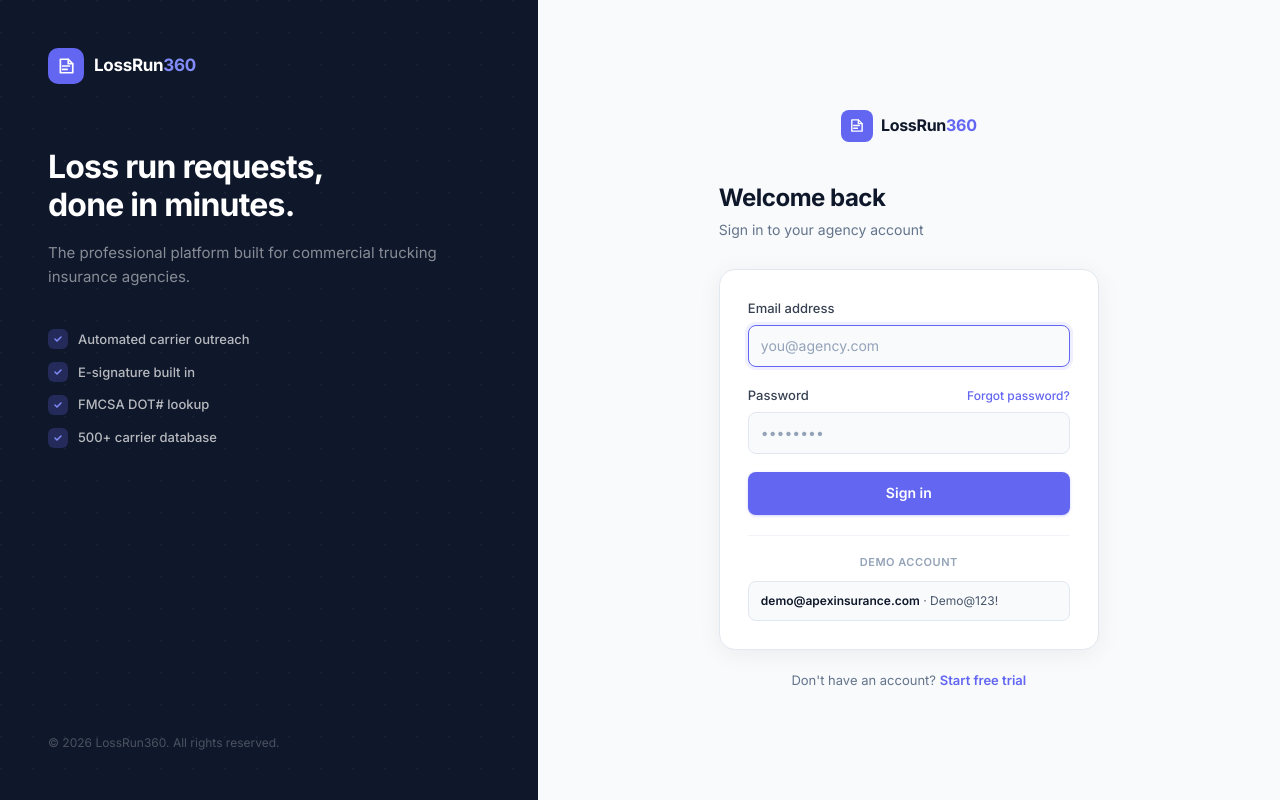
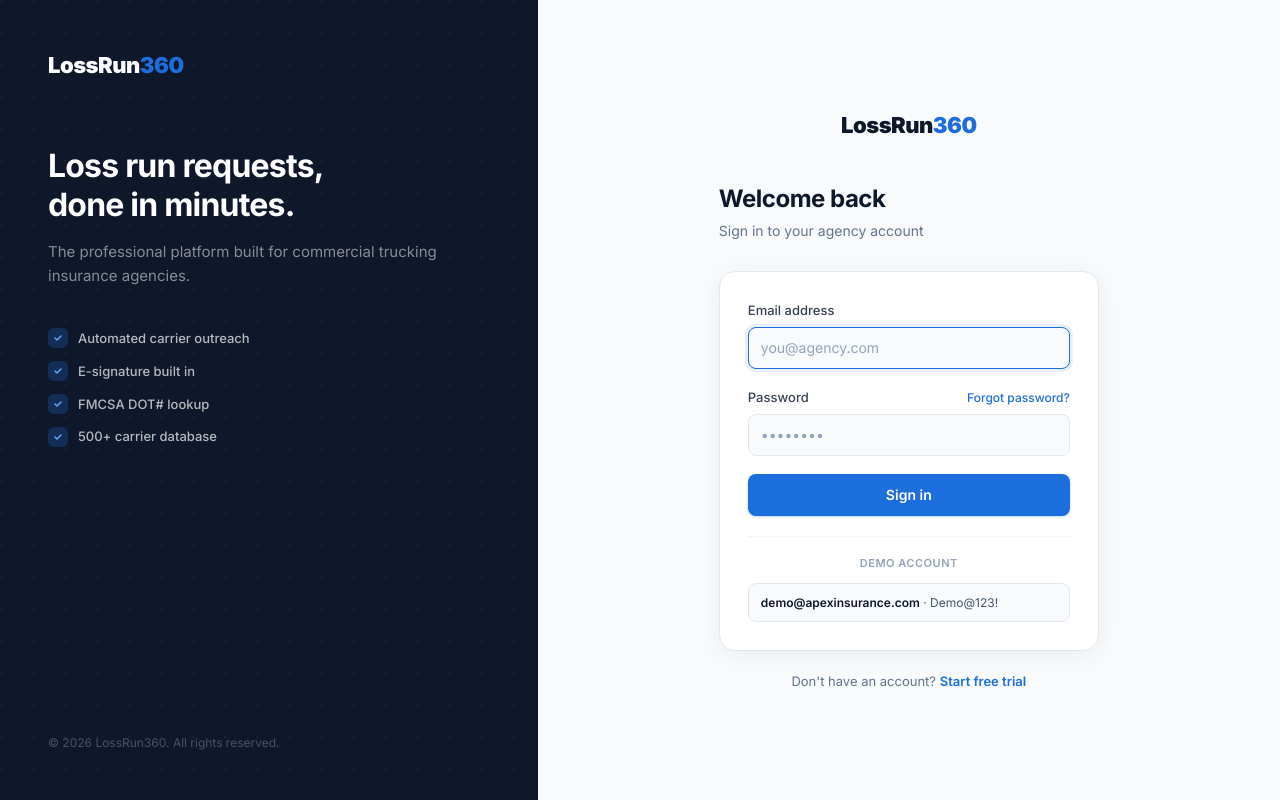
Before and after one commit to lossrun360/lossrun360, a Next.js app: page /login in a window 1280 px wide. Built offline with nearby package versions, Linux system fonts and the light colour scheme.

Commit message:
Update login page accent color to blue #1c6edd, update logo

```diff
--- a/app/(auth)/login/page.tsx
+++ b/app/(auth)/login/page.tsx
@@ -35,7 +35,7 @@ export default function LoginPage() {
   }
 
   return (
-    <div style={{ minHeight: '100vh', display: 'flex', background: '#f8fafc' }}>
+    <div style={{ minHeight: '100vh', display: 'flex', background: '#f8fafc', fontFamily: "'Inter', system-ui, sans-serif" }}>
       {/* Left branding panel */}
       <div
         style={{
@@ -50,24 +50,17 @@ export default function LoginPage() {
         }}
         className="login-panel"
       >
-        {/* Subtle grid pattern */}
         <div style={{ position: 'absolute', inset: 0, backgroundImage: 'radial-gradient(circle at 1px 1px, rgba(255,255,255,0.04) 1px, transparent 0)', backgroundSize: '32px 32px' }} />
 
         <div style={{ position: 'relative' }}>
           {/* Logo */}
-          <div style={{ display: 'flex', alignItems: 'center', gap: '10px', marginBottom: '64px' }}>
-            <div style={{ width: '36px', height: '36px', borderRadius: '10px', background: '#6366f1', display: 'flex', alignItems: 'center', justifyContent: 'center' }}>
-              <svg width="18" height="18" viewBox="0 0 16 16" fill="none">
-                <path d="M3 2h7l4 4v8H3V2z" stroke="white" strokeWidth="1.5" strokeLinejoin="round"/>
-                <path d="M10 2v4h4M5 8h6M5 11h4" stroke="white" strokeWidth="1.5" strokeLinecap="round"/>
-              </svg>
-            </div>
-            <span style={{ color: '#fff', fontWeight: '700', fontSize: '17px', letterSpacing: '-0.3px' }}>
-              LossRun<span style={{ color: '#818cf8' }}>360</span>
+          <div style={{ marginBottom: '64px' }}>
+            <span style={{ fontWeight: 900, fontSize: '22px', letterSpacing: '-0.5px', color: '#fff' }}>
+              LossRun<span style={{ color: '#1c6edd' }}>360</span>
             </span>
           </div>
 
-          <h2 style={{ fontSize: '32px', fontWeight: '700', color: '#fff', lineHeight: 1.2, letterSpacing: '-0.8px', marginBottom: '16px' }}>
+          <h2 style={{ fontSize: '32px', fontWeight: 700, color: '#fff', lineHeight: 1.2, letterSpacing: '-0.8px', marginBottom: '16px' }}>
             Loss run requests,<br />done in minutes.
           </h2>
           <p style={{ fontSize: '15px', color: 'rgba(255,255,255,0.5)', lineHeight: 1.6, marginBottom: '40px' }}>
@@ -82,12 +75,12 @@ export default function LoginPage() {
               '500+ carrier database',
             ].map((feat) => (
               <div key={feat} style={{ display: 'flex', alignItems: 'center', gap: '10px' }}>
-                <div style={{ width: '20px', height: '20px', borderRadius: '6px', background: 'rgba(99,102,241,0.25)', display: 'flex', alignItems: 'center', justifyContent: 'center', flexShrink: 0 }}>
+                <div style={{ width: '20px', height: '20px', borderRadius: '6px', background: 'rgba(28,110,221,0.25)', display: 'flex', alignItems: 'center', justifyContent: 'center', flexShrink: 0 }}>
                   <svg width="10" height="10" viewBox="0 0 10 10" fill="none">
-                    <path d="M2 5l2 2 4-4" stroke="#818cf8" strokeWidth="1.5" strokeLinecap="round" strokeLinejoin="round"/>
+                    <path d="M2 5l2 2 4-4" stroke="#60a5fa" strokeWidth="1.5" strokeLinecap="round" strokeLinejoin="round"/>
                   </svg>
                 </div>
-                <span style={{ fontSize: '13px', color: 'rgba(255,255,255,0.7)', fontWeight: '500' }}>{feat}</span>
+                <span style={{ fontSize: '13px', color: 'rgba(255,255,255,0.7)', fontWeight: 500 }}>{feat}</span>
               </div>
             ))}
           </div>
@@ -101,21 +94,15 @@ export default function LoginPage() {
       {/* Right login panel */}
       <div style={{ flex: 1, display: 'flex', flexDirection: 'column', alignItems: 'center', justifyContent: 'center', padding: '48px 24px' }}>
         {/* Mobile logo */}
-        <div style={{ marginBottom: '40px', display: 'flex', alignItems: 'center', gap: '8px' }}>
-          <div style={{ width: '32px', height: '32px', borderRadius: '8px', background: '#6366f1', display: 'flex', alignItems: 'center', justifyContent: 'center' }}>
-            <svg width="15" height="15" viewBox="0 0 16 16" fill="none">
-              <path d="M3 2h7l4 4v8H3V2z" stroke="white" strokeWidth="1.5" strokeLinejoin="round"/>
-              <path d="M10 2v4h4M5 8h6M5 11h4" stroke="white" strokeWidth="1.5" strokeLinecap="round"/>
-            </svg>
-          </div>
-          <span style={{ fontWeight: '700', fontSize: '16px', color: '#0f172a', letterSpacing: '-0.3px' }}>
-            LossRun<span style={{ color: '#6366f1' }}>360</span>
+        <div style={{ marginBottom: '40px' }}>
+          <span style={{ fontWeight: 900, fontSize: '22px', letterSpacing: '-0.5px', color: '#0f172a' }}>
+            LossRun<span style={{ color: '#1c6edd' }}>360</span>
           </span>
         </div>
 
         <div style={{ width: '100%', maxWidth: '380px' }}>
           <div style={{ marginBottom: '28px' }}>
-            <h1 style={{ fontSize: '24px', fontWeight: '700', color: '#0f172a', letterSpacing: '-0.5px', margin: 0 }}>Welcome back</h1>
+            <h1 style={{ fontSize: '24px', fontWeight: 700, color: '#0f172a', letterSpacing: '-0.5px', margin: 0 }}>Welcome back</h1>
             <p style={{ fontSize: '14px', color: '#64748b', marginTop: '6px' }}>Sign in to your agency account</p>
           </div>
 
@@ -135,7 +122,7 @@ export default function LoginPage() {
                   autoComplete="email"
                   autoFocus
                   style={{ width: '100%', padding: '9px 12px', border: '1px solid #e2e8f0', borderRadius: '8px', fontSize: '14px', color: '#0f172a', background: '#f8fafc', outline: 'none', boxSizing: 'border-box' }}
-                  onFocus={(e) => { e.currentTarget.style.border = '1px solid #6366f1'; e.currentTarget.style.boxShadow = '0 0 0 3px rgba(99,102,241,0.1)' }}
+                  onFocus={(e) => { e.currentTarget.style.border = '1px solid #1c6edd'; e.currentTarget.style.boxShadow = '0 0 0 3px rgba(28,110,221,0.1)' }}
                   onBlur={(e) => { e.currentTarget.style.border = '1px solid #e2e8f0'; e.currentTarget.style.boxShadow = 'none' }}
                 />
               </div>
@@ -145,7 +132,7 @@ export default function LoginPage() {
                   <label style={{ fontSize: '13px', fontWeight: '500', color: '#374151' }} htmlFor="password">
                     Password
                   </label>
-                  <Link href="/forgot-password" style={{ fontSize: '12px', color: '#6366f1', textDecoration: 'none', fontWeight: '500' }}>
+                  <Link href="/forgot-password" style={{ fontSize: '12px', color: '#1c6edd', textDecoration: 'none', fontWeight: '500' }}>
                     Forgot password?
                   </Link>
                 </div>
@@ -158,7 +145,7 @@ export default function LoginPage() {
                   required
                   autoComplete="current-password"
                   style={{ width: '100%', padding: '9px 12px', border: '1px solid #e2e8f0', borderRadius: '8px', fontSize: '14px', color: '#0f172a', background: '#f8fafc', outline: 'none', boxSizing: 'border-box' }}
-                  onFocus={(e) => { e.currentTarget.style.border = '1px solid #6366f1'; e.currentTarget.style.boxShadow = '0 0 0 3px rgba(99,102,241,0.1)' }}
+                  onFocus={(e) => { e.currentTarget.style.border = '1px solid #1c6edd'; e.currentTarget.style.boxShadow = '0 0 0 3px rgba(28,110,221,0.1)' }}
                   onBlur={(e) => { e.currentTarget.style.border = '1px solid #e2e8f0'; e.currentTarget.style.boxShadow = 'none' }}
                 />
               </div>
@@ -166,9 +153,9 @@ export default function LoginPage() {
               <button
                 type="submit"
                 disabled={loading}
-                style={{ width: '100%', padding: '10px', borderRadius: '8px', background: loading ? '#a5b4fc' : '#6366f1', color: '#fff', fontSize: '14px', fontWeight: '600', border: 'none', cursor: loading ? 'not-allowed' : 'pointer', transition: 'background 0.15s', boxShadow: '0 1px 3px rgba(99,102,241,0.3)' }}
-                onMouseEnter={(e) => { if (!loading) e.currentTarget.style.background = '#4f46e5' }}
-                onMouseLeave={(e) => { if (!loading) e.currentTarget.style.background = '#6366f1' }}
+                style={{ width: '100%', padding: '10px', borderRadius: '8px', background: loading ? '#93c5fd' : '#1c6edd', color: '#fff', fontSize: '14px', fontWeight: '600', border: 'none', cursor: loading ? 'not-allowed' : 'pointer', transition: 'background 0.15s', boxShadow: '0 1px 3px rgba(28,110,221,0.3)' }}
+                onMouseEnter={(e) => { if (!loading) e.currentTarget.style.background = '#1557c0' }}
+                onMouseLeave={(e) => { if (!loading) e.currentTarget.style.background = '#1c6edd' }}
               >
                 {loading ? 'Signing in...' : 'Sign in'}
               </button>
@@ -191,7 +178,7 @@ export default function LoginPage() {
 
           <p style={{ textAlign: 'center', fontSize: '13px', color: '#64748b', marginTop: '20px' }}>
             Don&apos;t have an account?{' '}
-            <Link href="/register" style={{ color: '#6366f1', fontWeight: '600', textDecoration: 'none' }}>
+            <Link href="/register" style={{ color: '#1c6edd', fontWeight: '600', textDecoration: 'none' }}>
               Start free trial
             </Link>
           </p>
@@ -199,6 +186,8 @@ export default function LoginPage() {
       </div>
 
       <style>{`
+        @import url('https://fonts.googleapis.com/css2?family=Inter:wght@400;500;600;700;800;900&display=swap');
+        * { box-sizing: border-box; }
         @media (min-width: 1024px) {
           .login-panel { display: flex !important; }
         }
```
